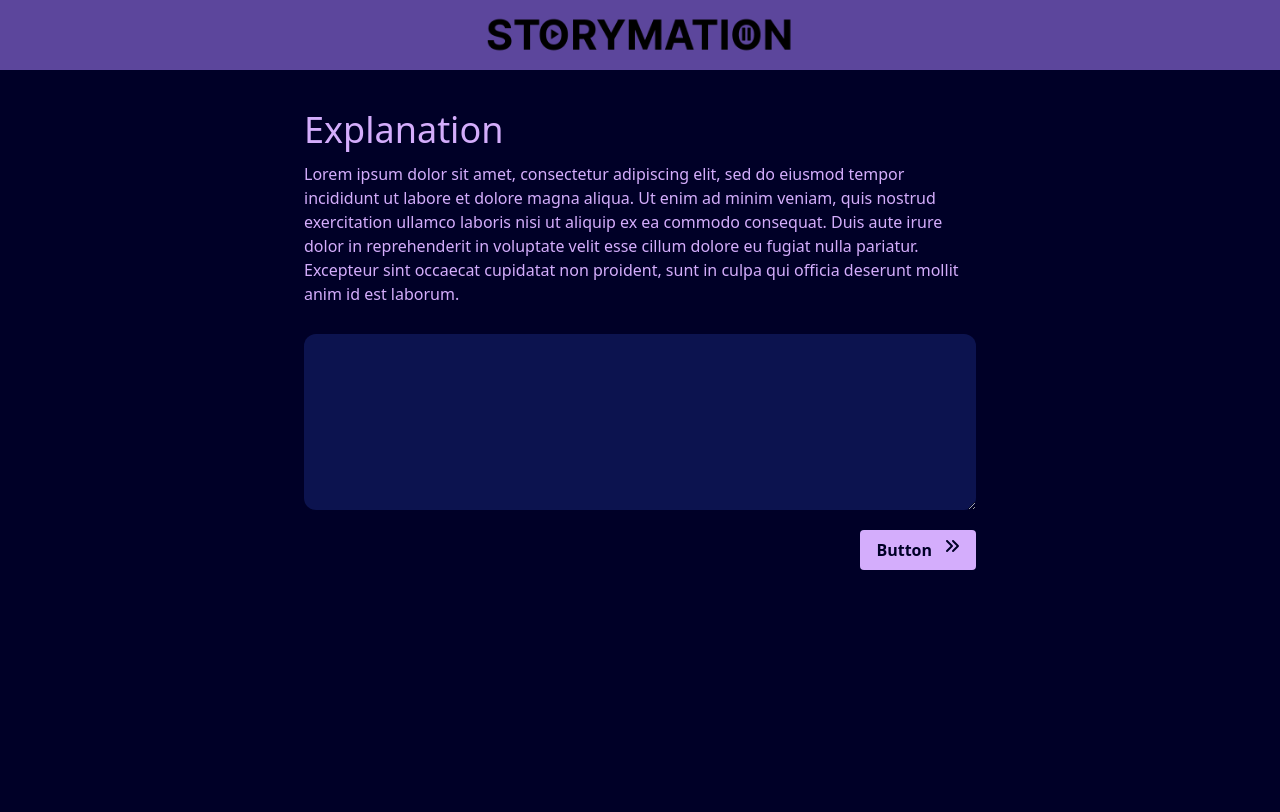
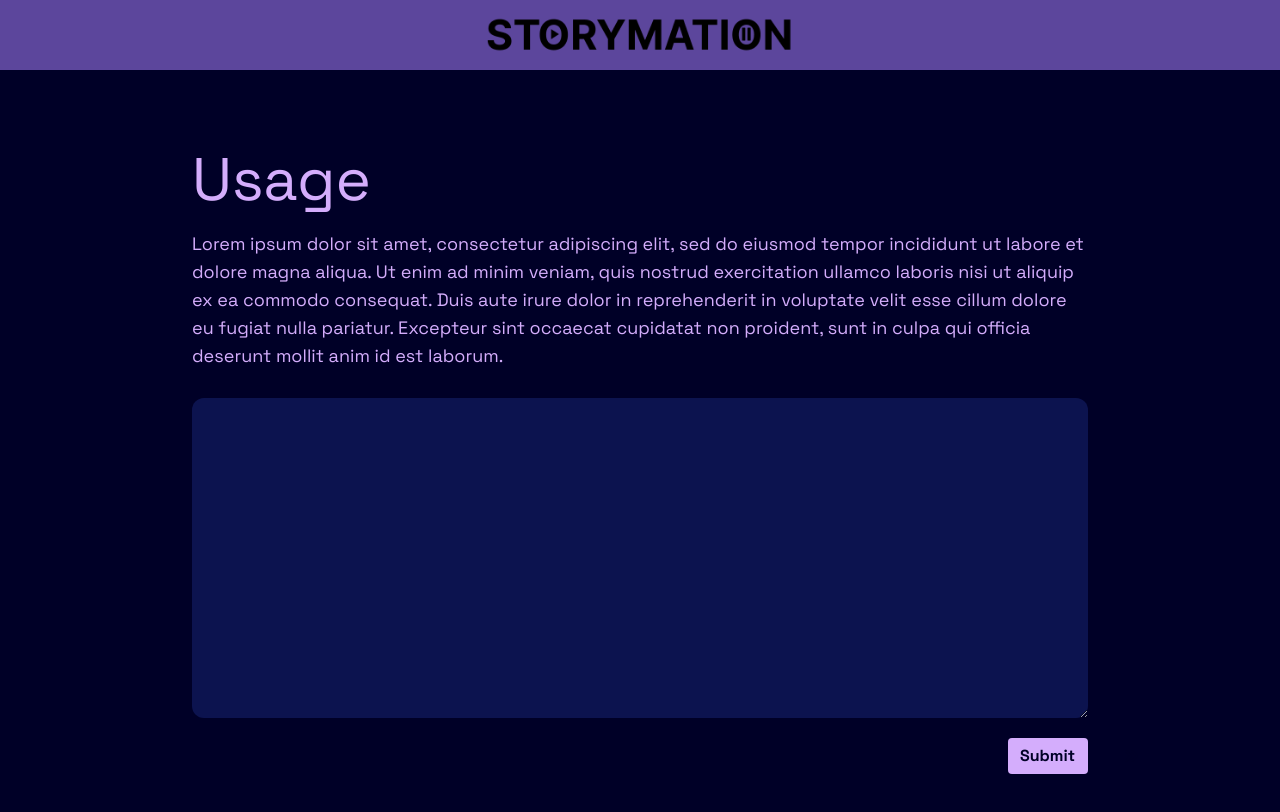
Before and after one commit to willi-li-am/storymation, a React (Create React App) app: page / in a window 1280 px wide. Shown: the top 812 px of the page. Built offline with nearby package versions, Linux system fonts and the light colour scheme.

Commit message:
page 0 barebones

```diff
--- a/src/components/inputPage/inputPage.js
+++ b/src/components/inputPage/inputPage.js
@@ -1,25 +1,37 @@
 import { faAngleDoubleRight } from "@fortawesome/free-solid-svg-icons"
 import { FontAwesomeIcon } from "@fortawesome/react-fontawesome"
+import { useState } from "react";
 
 function Explanation() {
     return (
-        <div className="flex flex-col gap-3">
-            <h2 className="text-4xl">Explanation</h2>
-            <p>
+        <div className="flex flex-col gap-5">
+            <h2 className="text-6xl">Usage</h2>
+            <p className="text-lg">
                 Lorem ipsum dolor sit amet, consectetur adipiscing elit, sed do eiusmod tempor incididunt ut labore et dolore magna aliqua. Ut enim ad minim veniam, quis nostrud exercitation ullamco laboris nisi ut aliquip ex ea commodo consequat. Duis aute irure dolor in reprehenderit in voluptate velit esse cillum dolore eu fugiat nulla pariatur. Excepteur sint occaecat cupidatat non proident, sunt in culpa qui officia deserunt mollit anim id est laborum.
             </p>
         </div>
     )
 }
 
+
 function Prompt() {
+    const [promptContent, setPromptContent] = useState('');
+
+    function SendPrompt()
+    {
+        console.log(promptContent)
+    }
+
     return (
         <div className="flex flex-col items-end gap-5">
-            <textarea className="w-full h-44 p-4 bg-400 rounded-xl min-h-40 max-h50 outline-none">
-            </textarea>
-            <button class="bg-100 hover:bg-blue-200 text-500 font-bold py-2 px-4 rounded">
-                <div className="flex flex-row gap-3">
-                    <p>Button</p>
+            <textarea
+                className="w-full h-80 p-4 bg-400 rounded-xl min-h-40 max-h50 outline-none"
+                onChange={e => setPromptContent(e.target.value)}
+            />
+            <button className="group bg-100 hover:bg-blue-200 text-500 font-bold rounded w-20 h-9 p-2"
+                    onClick={SendPrompt}>
+                <div className="flex flex-row items-center h-full w-200 gap-3 group-hover:-translate-x-20 transition-all pl-1">
+                    <p className="pr-9">Submit</p>
                     <FontAwesomeIcon icon = {faAngleDoubleRight}></FontAwesomeIcon>
                 </div>
             </button>
@@ -30,8 +42,8 @@ function Prompt() {
 export default function InputPage() {
     return (
         <>
-            <div className="p-10 bg-500 min-h-screen flex flex-col items-center text-100">
-                <div className="flex flex-col w-2/3 max-w-2xl gap-7 ">
+            <div className="p-20 bg-500 min-h-screen flex flex-col items-center text-100 font-sg">
+                <div className="flex flex-col w-4/5 max-w-4xl gap-7 ">
                     <Explanation />
                     <Prompt />
                 </div>
--- a/src/index.css
+++ b/src/index.css
@@ -1,3 +1,4 @@
+@import url('https://fonts.googleapis.com/css2?family=Inter:wght@100;200;300;400;500;600;700;800;900&family=JetBrains+Mono:ital,wght@0,100;0,200;0,300;0,400;0,500;0,600;0,700;0,800;1,100;1,200;1,300;1,400;1,500;1,600;1,700;1,800&family=Space+Grotesk:wght@300;400;500;600;700&display=swap');
 @tailwind base;
 @tailwind components;
 @tailwind utilities;
--- a/tailwind.config.js
+++ b/tailwind.config.js
@@ -5,6 +5,9 @@ module.exports = {
   ],
   theme: {
     extend: {
+      fontFamily:{
+        'sg': ['"Space Grotesk"'],
+      },
       colors :
       {
         500: '#000027',
```
